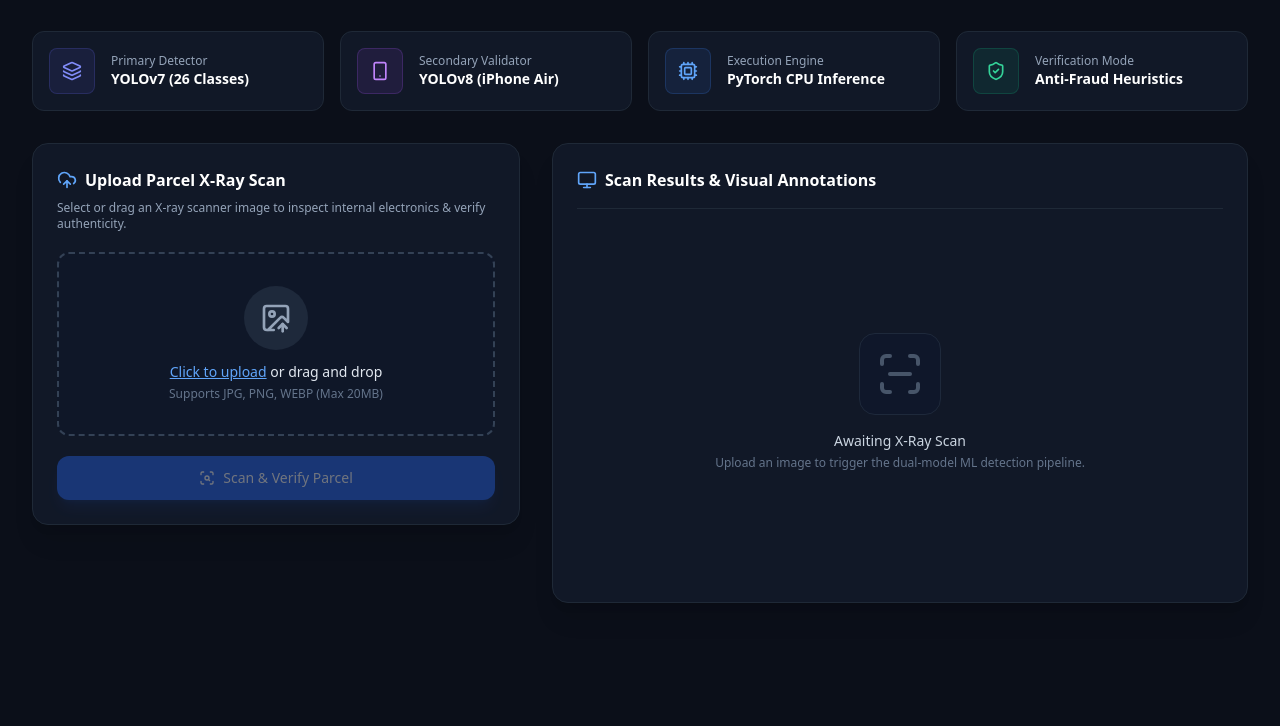
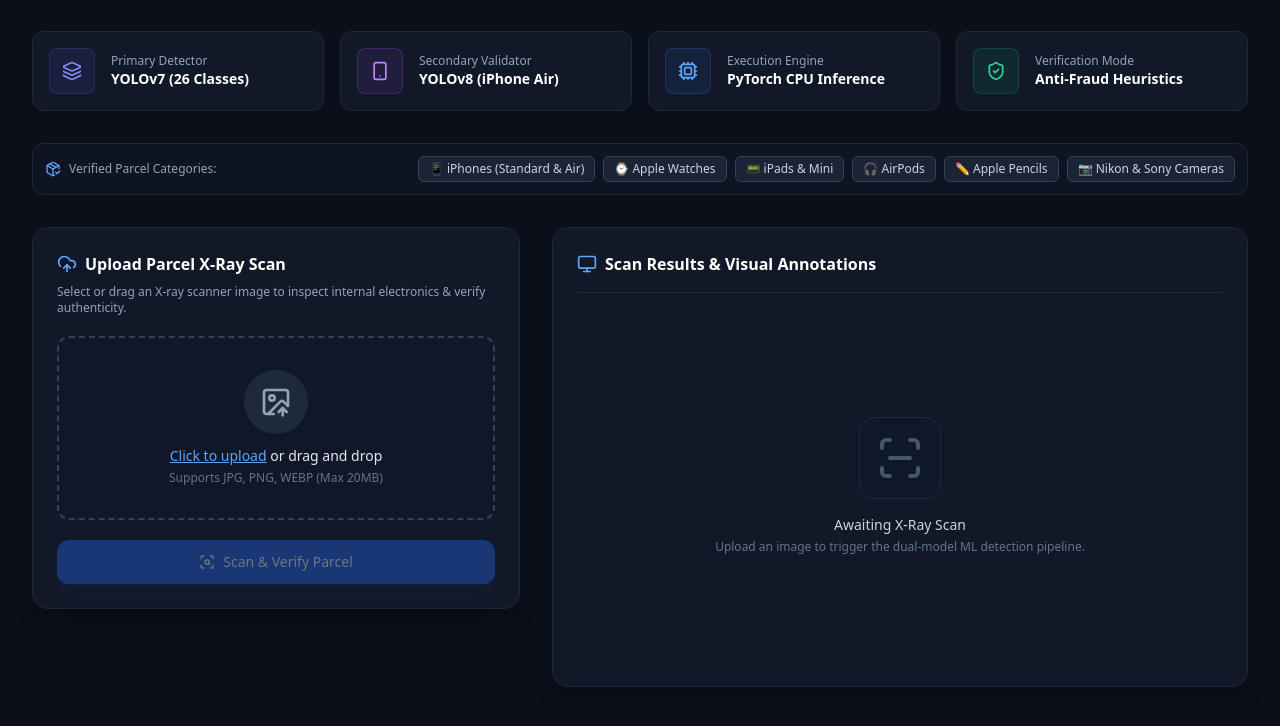
Before and after one commit to PriyanshiVishwakarma09/x-ray-parcel-verify, a plain HTML site: page static/index.html in a window 1280 px wide. Shown: the part 66-792 px from the top of the page. Drawn offline with nearby package versions, Linux system fonts and the light colour scheme; no server answers.

Commit message:
ui: Add verified parcel categories pill row to dashboard

```diff
--- a/static/index.html
+++ b/static/index.html
@@ -117,6 +117,22 @@
           <p class="text-xs text-slate-400 font-medium">Verification Mode</p>
           <p class="text-sm font-semibold text-white">Anti-Fraud Heuristics</p>
         </div>
+      </div>
+    </div>
+
+    <!-- Supported Categories Pill Row -->
+    <div class="mb-8 p-3 bg-cardBg/60 border border-borderColor rounded-xl flex flex-wrap items-center justify-between gap-3 text-xs">
+      <div class="flex items-center gap-2 text-slate-400 font-medium">
+        <i data-lucide="package-check" class="w-4 h-4 text-blue-400"></i>
+        <span>Verified Parcel Categories:</span>
+      </div>
+      <div class="flex flex-wrap items-center gap-2">
+        <span class="px-2.5 py-1 rounded-md bg-slate-800/80 border border-slate-700 text-slate-300 font-medium">📱 iPhones (Standard & Air)</span>
+        <span class="px-2.5 py-1 rounded-md bg-slate-800/80 border border-slate-700 text-slate-300 font-medium">⌚ Apple Watches</span>
+        <span class="px-2.5 py-1 rounded-md bg-slate-800/80 border border-slate-700 text-slate-300 font-medium">📟 iPads & Mini</span>
+        <span class="px-2.5 py-1 rounded-md bg-slate-800/80 border border-slate-700 text-slate-300 font-medium">🎧 AirPods</span>
+        <span class="px-2.5 py-1 rounded-md bg-slate-800/80 border border-slate-700 text-slate-300 font-medium">✏️ Apple Pencils</span>
+        <span class="px-2.5 py-1 rounded-md bg-slate-800/80 border border-slate-700 text-slate-300 font-medium">📷 Nikon & Sony Cameras</span>
       </div>
     </div>
 
```
